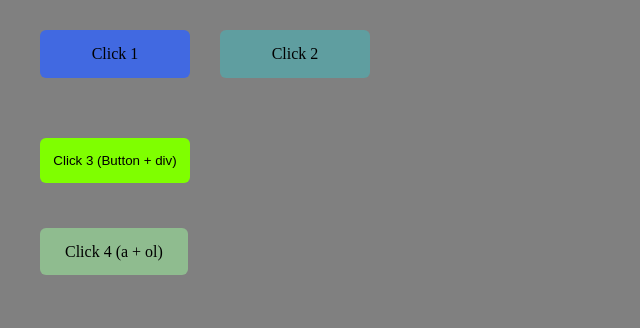
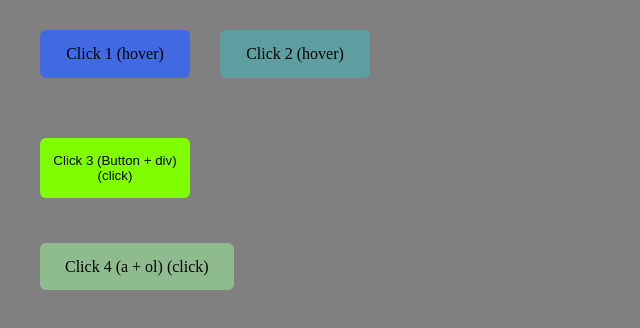
Before and after one commit to TalhaK15/dropdown-menu, a plain HTML site: page index.html in a window 1280 px wide. Shown: the whole page, without its empty margins (0-640 px from the left). Drawn offline with Linux system fonts and the light colour scheme.

Commit message:
dropdown listener type wrote on the buttons

```diff
--- a/index.html
+++ b/index.html
@@ -10,7 +10,7 @@
     <div class="container">
       <ul class="main-list">
         <li class="main-list-item">
-          Click 1
+          Click 1 (hover)
 
           <ul class="toggle-list">
             <li class="toggle-list-item">1</li>
@@ -22,7 +22,7 @@
           </ul>
         </li>
         <li class="main-list-item cadetblue">
-          Click 2
+          Click 2 (hover)
 
           <ul class="toggle-list">
             <li class="toggle-list-item cadetblue">a</li>
@@ -38,7 +38,7 @@
 
     <div class="container relative">
       <button class="toggle-btn">
-        Click 3 (Button + div)
+        Click 3 (Button + div) (click)
       </button>
       <div class="dropdown-menu">
         <div class="dropdown-menu-item">
@@ -58,9 +58,10 @@
         </div>
       </div>
     </div>
+
     <div class="container relative">
       <a href="#" class="toggle-a">
-        Click 4 (a + ol)
+        Click 4 (a + ol) (click)
       </a>
       <ol class="dropdown-orderedlist">
         <li class="dropdown-orderedlist-item">
```
